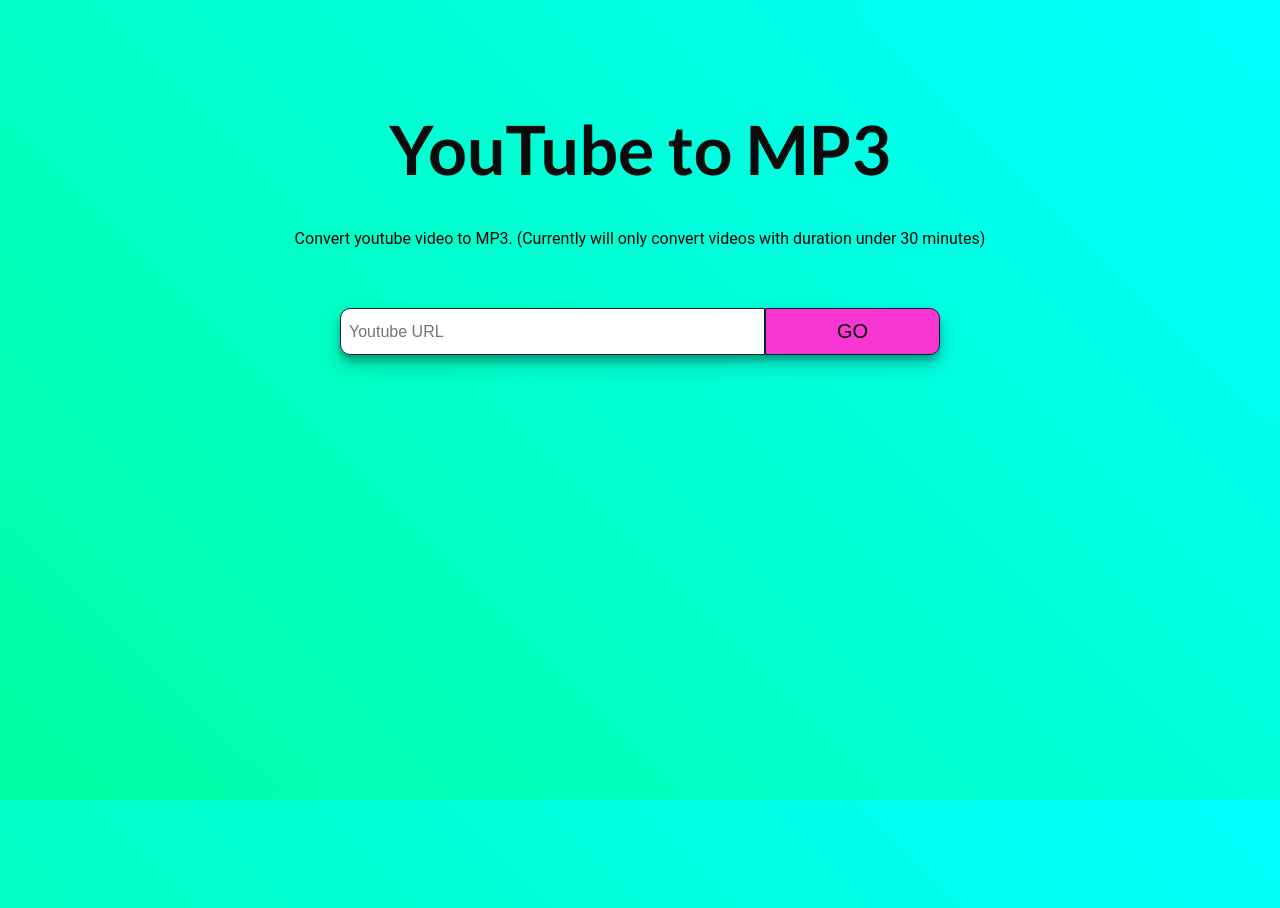
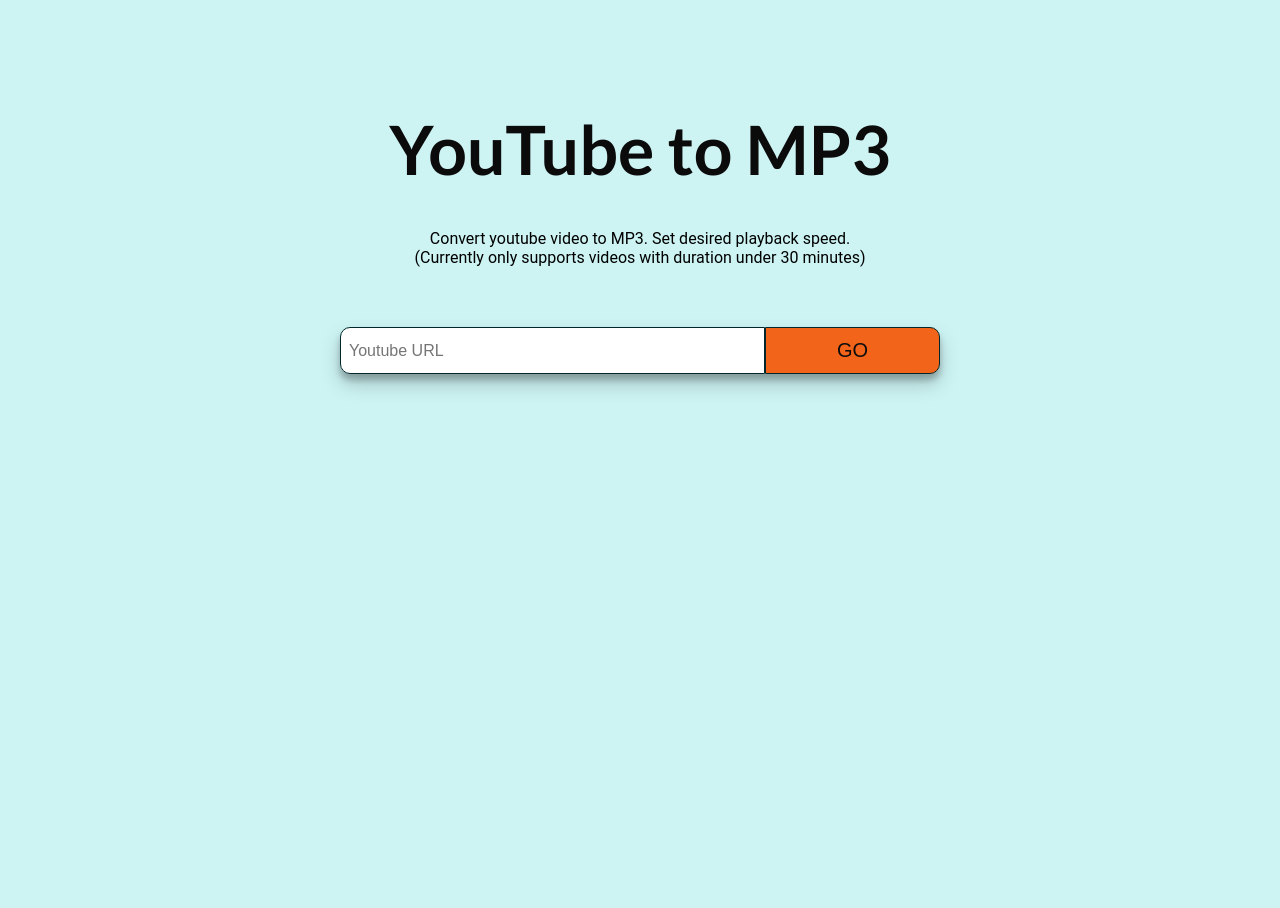
Before and after one commit to kon-rad/addMP3.fun, a React app: page / in a window 1280 px wide. Built offline with nearby package versions, Linux system fonts and the light colour scheme.

Commit message:
update css, improve ui

```diff
--- a/client/src/components/App.css
+++ b/client/src/components/App.css
@@ -7,9 +7,24 @@
   /* rgb(54, 249, 242); */
   --color4: rgba(255, 102, 99, 1);
   --color5: rgba(165, 16, 128, 1);
-  --black: #000000;
+  --black: #0e0d0d;
   --gray: #f3f3f3;
   --shadow: 0 10px 20px rgba(0, 0, 0, 0.19), 0 6px 6px rgba(0, 0, 0, 0.23);
+
+  /* CSS */
+  --medium-turquoise: hsla(181, 62%, 88%, 1);
+  --queen-blue: hsla(206, 63%, 54%, 1);
+  --charcoal: #2f4858ff;
+  --chinese-yellow: #f6ae2dff;
+  --safety-orange-blaze-orange: #f26419ff;
+/*
+  SCSS HEX
+  $medium-turquoise: #55dde0ff;
+  $queen-blue: #33658aff;
+  $charcoal: #2f4858ff;
+  $chinese-yellow: #f6ae2dff;
+  $safety-orange-blaze-orange: #f26419ff;
+  */
 }
 .container {
   max-width: 980px;
@@ -34,9 +49,10 @@
   margin: 0 auto!important;
 }
 html, body {
-  background-image: -webkit-linear-gradient(45deg, #00ffa1, aqua) !important;
-  background-image: linear-gradient(45deg, #00ffa1, aqua) !important;
+  /* background-image: -webkit-linear-gradient(45deg, #00ffa1, aqua) !important;
+  background-image: linear-gradient(45deg, #00ffa1, aqua) !important; */
   font-family: 'Roboto', sans-serif !important;
+  background-color: var(--medium-turquoise);
 
 }
 .moonlitBackground {
@@ -92,6 +108,7 @@
 }
 .downloadSpeed {
   font-size: 13px;
+  margin-left: 4px;
 }
 .spinnerWrapper {
   display: flex;
@@ -118,7 +135,7 @@
   height: 50px;
   width: 100px;
   font-size: 20px;
-  background-color: var(--color3);
+  background-color: var(--safety-orange-blaze-orange);
   border-radius: 10px;
   border: solid 1px var(--black);
   box-shadow: var(--shadow);
@@ -131,7 +148,7 @@
   height: 50px;
   width: 200px;
   font-size: 20px;
-  background-color: var(--color3);
+  background-color: var(--safety-orange-blaze-orange);
   border-radius: 10px;
   border: solid 1px var(--black);
   margin-right: 20px;
@@ -151,6 +168,7 @@
   font-size: 20px;
   color: var(--black);
   box-shadow: var(--shadow);
+  padding: 6px;
 }
 
 @media only screen and (max-width: 900px) {
@@ -161,7 +179,7 @@
 }
 .submitButton {
   border: solid 1px var(--color2);
-  background: var(--color3);
+  background: var(--safety-orange-blaze-orange);
   color: var(--black);
   font-size: 20px;
   border-top-right-radius: 10px;
@@ -172,7 +190,7 @@
   border-top-right-radius: 10px;
   border-bottom-right-radius: 10px;
   outline: none;
-  box-shadow: 0px 0px 2px var(--color3);
+  box-shadow: 0px 0px 2px var(--safety-orange-blaze-orange);
 }
 .submitButton:hover {
   cursor: pointer;
@@ -191,7 +209,7 @@
   border-top-left-radius: 10px;
   border-bottom-left-radius: 10px;
   outline: none;
-  box-shadow: 0px 0px 2px var(--color3);
+  box-shadow: 0px 0px 2px var(--safety-orange-blaze-orange);
 }
 .error_message {
   color: #da0000;
@@ -208,7 +226,7 @@
 }
 .loader {
   border: 8px solid var(--gray);
-  border-top: 8px solid var(--color3);
+  border-top: 8px solid var(--safety-orange-blaze-orange);
   border-radius: 50%;
   width: 50px;
   height: 50px;
--- a/client/src/components/App.js
+++ b/client/src/components/App.js
@@ -67,7 +67,7 @@
           <div className="customRow">
             <div className="col">
               <h1 className="main_title">YouTube to MP3</h1>
-              <div className="main_subtitle">Convert youtube video to MP3. (Currently will only convert videos with duration under 30 minutes)</div>
+              <div className="main_subtitle">Convert youtube video to MP3. Set desired playback speed. <br/>(Currently only supports videos with duration under 30 minutes)</div>
               <h3>{this.state.response}</h3>
             </div>
             <div className="col">
--- a/client/src/components/DownloadLink.js
+++ b/client/src/components/DownloadLink.js
@@ -39,7 +39,7 @@
             <option value="1.75">1.75x</option>
             <option value="2">2.0x</option>
           </select>
-          <span className="speedButton">Select Speed</span>
+          <span className="speedButton">Select Playback Speed</span>
         </div>
       </div>
     );
--- a/controllers/controllers.js
+++ b/controllers/controllers.js
@@ -13,6 +13,10 @@
   const url = req.body.url.trim();
   let filename = url + ".mp3";
   const file = path.join(__dirname, "..", "tmp");
+  console.log(url, filename);
+  // make api call to
+  // https://www.googleapis.com/youtube/v3/videos?id=YOUR_VIDEO_ID&key=YOUR_API_KEY&part=snippet,contentDetails,statistics,status
+  // get api key
 
   youtubedl.exec(
     url,
```
